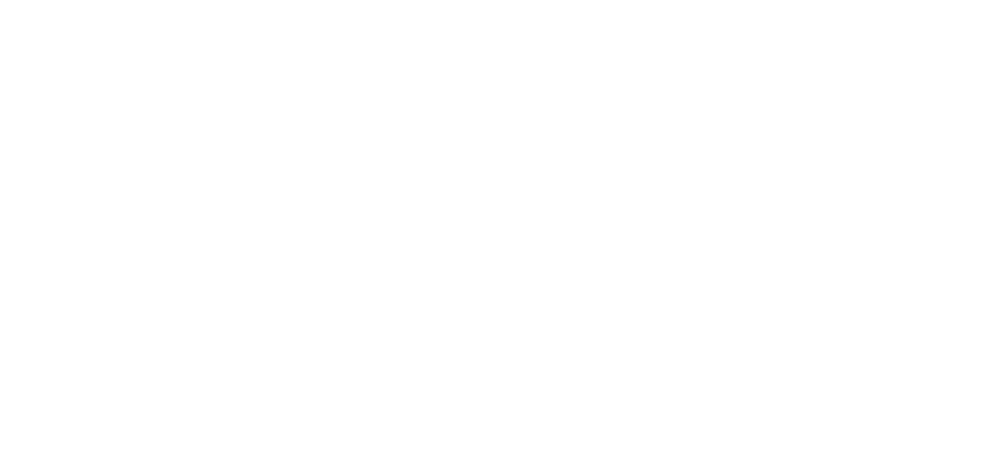
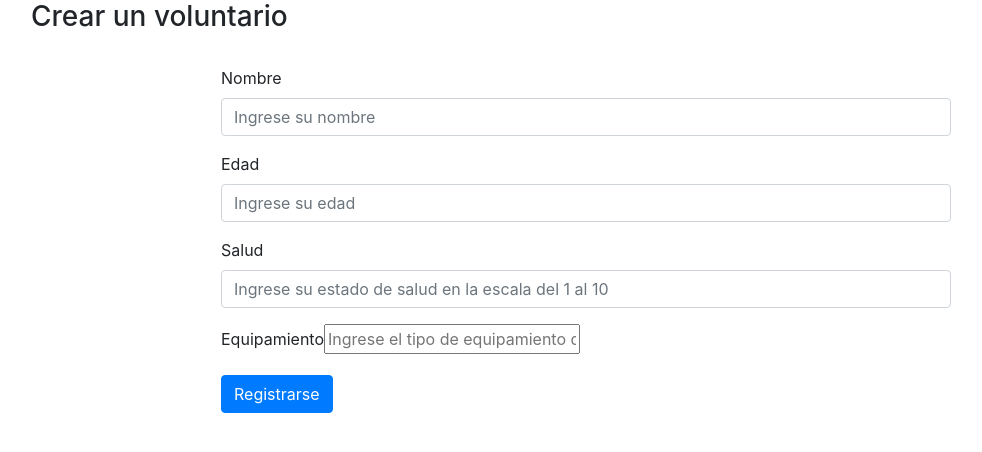
Before and after one commit to nic0q/TBD-Control-2, a Nuxt app in the folder Frontend/: page /createVoluntary in a window 1280 px wide. Shown: the top 452 px of the page, without its empty margins (54-1036 px from the left). Built offline with nearby package versions, Linux system fonts and the light colour scheme.

Commit message:
feat: view of createVoluntary

```diff
--- a/Frontend/pages/createVoluntary.vue
+++ b/Frontend/pages/createVoluntary.vue
@@ -1,32 +1,89 @@
 <template>
-<!-- <form>
+<form>
+    <div class="container">
+        <h3>Crear un voluntario</h3>
+        <br>
+      <div class="row justify-content-center">
+        <div class="col-12 col-md-8">
           <div class="form-group">
-    <label for="full_name_id" class="control-label">Nombre</label>
-    <input type="text" class="form-control" id="nombre" name="nombre" placeholder="Ingrese su nombre">
+              <label for="name" class="control-label">Nombre</label>
+              <input v-model = "formData.name" type="text" class="form-control" id="name"  placeholder="Ingrese su nombre">
           </div>
 
           <div class="form-group">
               <label for="edad" class="control-label">Edad</label>
-    <input type="text" class="form-control" id="edad" name="edad" placeholder="Ingrese su edad">
+              <input v-model = "formData.age" type="text" class="form-control" id="edad" name="edad" placeholder="Ingrese su edad">
           </div>
 
           <div class="form-group">
               <label for="salud" class="control-label">Salud</label>
-    <input type="text" class="form-control" id="salud" name="salud" placeholder="Ingrese su estado de salud en la escala del 1 al 10">
+              <input v-model = "formData.health" type="text" class="form-control" id="salud" name="salud" placeholder="Ingrese su estado de salud en la escala del 1 al 10">
           </div>
 
           <div class="form-group">
               <label for="equipamiento" class="control-label">Equipamiento</label>
-    <input type="text" class="form-control" id="equipamiento" name="equipamiento" placeholder="Ingrese el tipo de equipamiento que tiene a su disposición">
+              <input v-model = "formData.inventory" type="text" class="forlm-control" id="equipamiento" name="equipamiento" placeholder="Ingrese el tipo de equipamiento que tiene a su disposición">
           </div>
 
           <div class="form-group">
-    <button type="submit" class="btn btn-primary">Registrarse</button>
+              <button type="submit" v-on:click="sendData()" class="btn btn-primary">Registrarse</button>
           </div>
+        </div>
+      </div>
+    </div>
+</form>
 
-</form> -->
 </template>
 <script>
-  export default {
+  import axios from 'axios'
+  export default{
+    data () {
+      return {
+          formData: {
+            name: '',
+            age: '',
+            health: '',
+            inventory: '',
+            avalaible: 1
+          }
+      }
+    },
+    methods:{
+
+
+        sendData: async function() {
+            try {
+                let response = await this.$axios.post('/voluntaries', this.formData);
+                console.log(this.formData);
+            } catch (error) {
+                console.log('error', error);
+            }
+        }
+            /*
+            await this.$axios.post('/voluntaries', {
+                name: this.nombre,
+                age: this.edad,
+                health: this.salud,
+                inventory: this.equipamiento
+            }).then(data => {
+                console.log(this.nombre)
+            })
+        }*/
+        /*
+      //Función asíncrona para consultar los datos
+      getData: async function(){
+        try {
+          let response = await this.$axios.post('/voluntaries');
+          this.items = response.data;
+          console.log(response)
+        } catch (error) {
+          console.log('error', error);
+        }
+      } */
+      },
+      //Función que se ejecuta al cargar el componente
+    //   created:function(){
+    //   this.sendData();
+    // }
   }
   </script>
```
Lines whose indentation alone changed are shown as unchanged.
